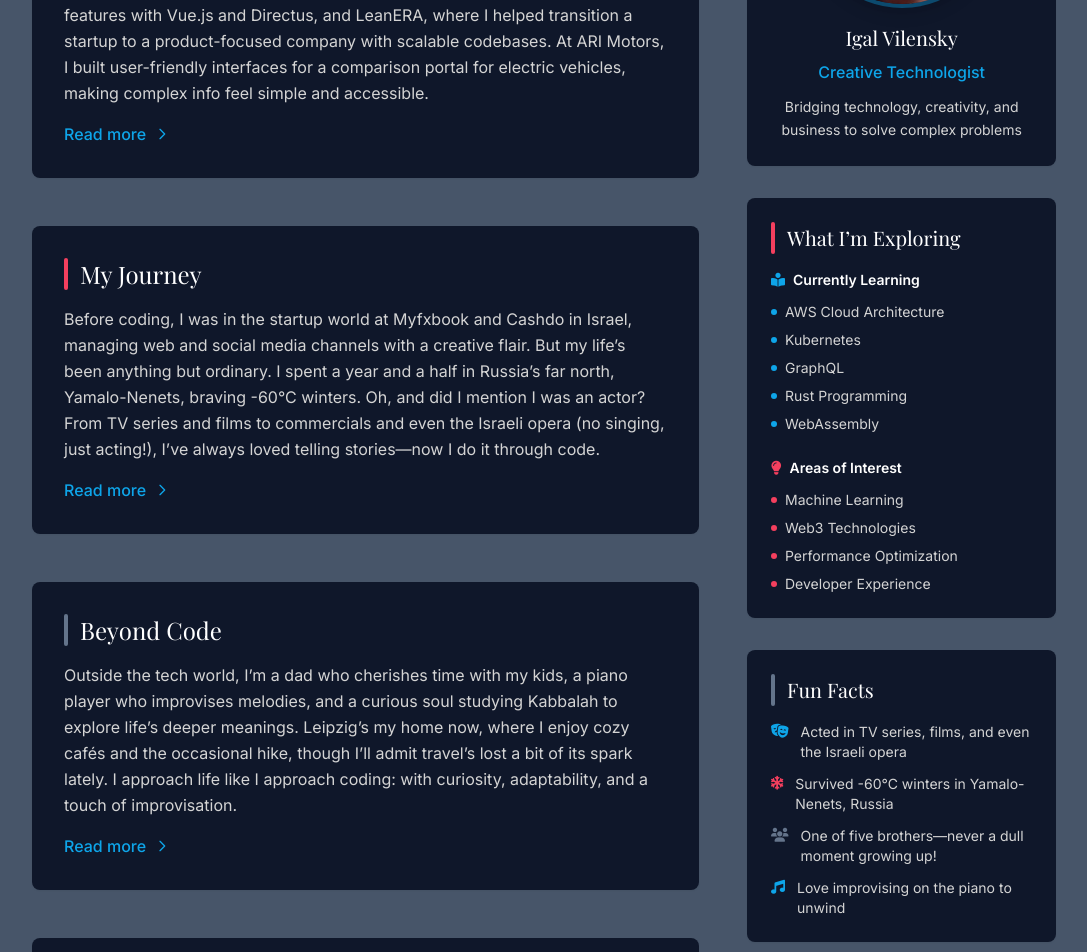
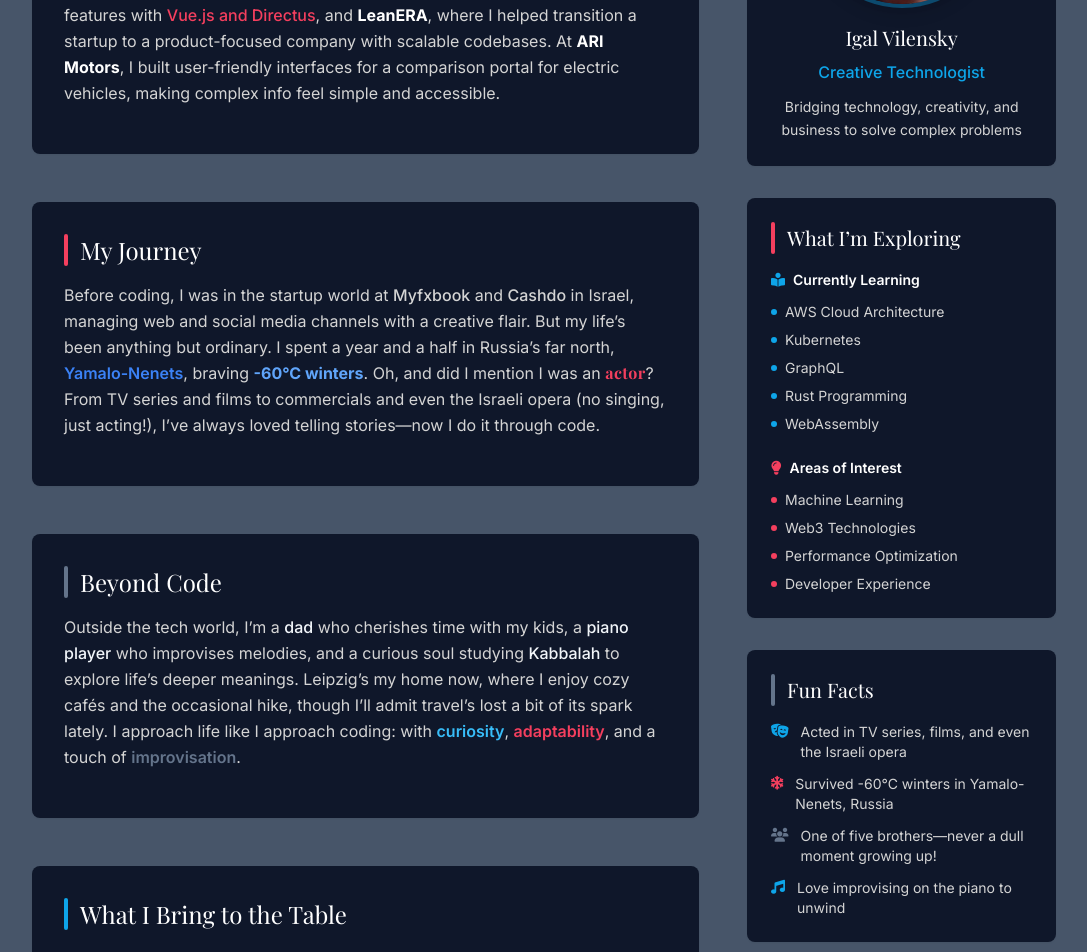
Before and after one commit to igalVilensky/igal-portfolio, a Nuxt app: page /about in a window 1280 px wide. Shown: the part 620-1572 px from the top of the page, without its empty margins (96-1183 px from the left). Built offline with nearby package versions, Linux system fonts and the light colour scheme; a web font is replaced by a local one.

Commit message:
feat: Embed about page content directly and remove associated modal components and logic.

```diff
--- a/app/pages/about.vue
+++ b/app/pages/about.vue
@@ -27,7 +27,7 @@
           <p
             class="text-lg sm:text-xl md:text-2xl text-neutral-600 dark:text-neutral-300 leading-relaxed max-w-3xl subtitle-anim"
           >
-            {{ $t("about.subtitle") }}
+            I’m a <span class="text-primary-600 dark:text-primary-400 font-bold">full-stack developer</span> with a knack for <span class="text-secondary-900 dark:text-white font-semibold">improvisation</span>, a love for creating tools that make life easier, and a colorful life story that spans continents and stages. Based in <span class="text-secondary-900 dark:text-white font-semibold">Leipzig, Germany</span>, I blend code with creativity to build apps that people love to use.
           </p>
         </div>
 
@@ -50,27 +50,8 @@
               <p
                 class="text-base text-neutral-600 dark:text-neutral-300 leading-relaxed mb-4"
               >
-                {{ $t("about.personalDesc1") }}
+                My journey in tech started in 2019, when I moved from <span class="font-medium text-secondary-800 dark:text-secondary-100">Israel to Germany</span>, just as I was about to dive into a dev course back home. By 2020, I was studying <span class="text-primary-600 dark:text-primary-400 font-semibold">web development</span> in Leipzig, and I haven’t looked back since. I love building things that make people’s lives easier—whether it’s a <span class="italic text-secondary-700 dark:text-secondary-200">sleek SaaS platform</span> or a responsive web app. I’ve worked on projects like <span class="font-bold text-secondary-900 dark:text-white">Flowplace</span>, where I crafted features with <span class="text-accent-500 font-medium">Vue.js and Directus</span>, and <span class="font-bold text-secondary-900 dark:text-white">LeanERA</span>, where I helped transition a startup to a product-focused company with scalable codebases. At <span class="font-bold text-secondary-900 dark:text-white">ARI Motors</span>, I built user-friendly interfaces for a comparison portal for electric vehicles, making complex info feel simple and accessible.
               </p>
-              <button
-                @click="openModal('introduction')"
-                class="inline-flex items-center gap-2 text-primary-500 hover:text-primary-600 dark:hover:text-primary-400 font-medium transition-colors group"
-              >
-                <span>Read more</span>
-                <svg
-                  class="w-4 h-4 group-hover:translate-x-1 transition-transform"
-                  fill="none"
-                  stroke="currentColor"
-                  viewBox="0 0 24 24"
-                >
-                  <path
-                    stroke-linecap="round"
-                    stroke-linejoin="round"
-                    stroke-width="2"
-                    d="M9 5l7 7-7 7"
-                  />
-                </svg>
-              </button>
             </div>
 
             <!-- Journey Card -->
@@ -88,27 +69,8 @@
               <p
                 class="text-base text-neutral-600 dark:text-neutral-300 leading-relaxed mb-4"
               >
-                {{ $t("about.personalDesc2") }}
+                Before coding, I was in the startup world at <span class="font-medium">Myfxbook</span> and <span class="font-medium">Cashdo</span> in Israel, managing web and social media channels with a creative flair. But my life’s been anything but ordinary. I spent a year and a half in Russia’s far north, <span class="text-blue-500 font-semibold">Yamalo-Nenets</span>, braving <span class="font-bold text-blue-600 dark:text-blue-400">-60°C winters</span>. Oh, and did I mention I was an <span class="text-accent-500 font-bold font-display tracking-wide">actor</span>? From TV series and films to commercials and even the Israeli opera (no singing, just acting!), I’ve always loved telling stories—now I do it through code.
               </p>
-              <button
-                @click="openModal('journey')"
-                class="inline-flex items-center gap-2 text-primary-500 hover:text-primary-600 dark:hover:text-primary-400 font-medium transition-colors group"
-              >
-                <span>Read more</span>
-                <svg
-                  class="w-4 h-4 group-hover:translate-x-1 transition-transform"
-                  fill="none"
-                  stroke="currentColor"
-                  viewBox="0 0 24 24"
-                >
-                  <path
-                    stroke-linecap="round"
-                    stroke-linejoin="round"
-                    stroke-width="2"
-                    d="M9 5l7 7-7 7"
-                  />
-                </svg>
-              </button>
             </div>
 
             <!-- Beyond Code Card -->
@@ -126,27 +88,8 @@
               <p
                 class="text-base text-neutral-600 dark:text-neutral-300 leading-relaxed mb-4"
               >
-                {{ $t("about.personalDesc3") }}
+                Outside the tech world, I’m a <span class="font-medium text-secondary-800 dark:text-secondary-100">dad</span> who cherishes time with my kids, a <span class="font-medium text-secondary-800 dark:text-secondary-100">piano player</span> who improvises melodies, and a curious soul studying <span class="font-medium text-secondary-800 dark:text-secondary-100">Kabbalah</span> to explore life’s deeper meanings. Leipzig’s my home now, where I enjoy cozy cafés and the occasional hike, though I’ll admit travel’s lost a bit of its spark lately. I approach life like I approach coding: with <span class="text-primary-600 dark:text-primary-400 font-semibold">curiosity</span>, <span class="text-accent-500 font-semibold">adaptability</span>, and a touch of <span class="text-secondary-500 font-semibold">improvisation</span>.
               </p>
-              <button
-                @click="openModal('beyondCode')"
-                class="inline-flex items-center gap-2 text-primary-500 hover:text-primary-600 dark:hover:text-primary-400 font-medium transition-colors group"
-              >
-                <span>Read more</span>
-                <svg
-                  class="w-4 h-4 group-hover:translate-x-1 transition-transform"
-                  fill="none"
-                  stroke="currentColor"
-                  viewBox="0 0 24 24"
-                >
-                  <path
-                    stroke-linecap="round"
-                    stroke-linejoin="round"
-                    stroke-width="2"
-                    d="M9 5l7 7-7 7"
-                  />
-                </svg>
-              </button>
             </div>
 
             <!-- Skills Section -->
@@ -441,83 +384,7 @@
           </div>
         </div>
 
-        <!-- Modal -->
-        <Transition
-          @enter="onModalEnter"
-          @leave="onModalLeave"
-          :css="false"
-        >
-          <div
-            v-if="showModal"
-            class="fixed inset-0 bg-black/60 backdrop-blur-sm z-50 flex items-center justify-center p-4"
-            @click="closeModal"
-          >
-            <div
-              class="relative w-[90%] md:w-full max-w-2xl max-h-[85vh] overflow-y-auto bg-white dark:bg-secondary-800 rounded-xl shadow-2xl modal-content"
-              @click.stop
-            >
-              <div
-                class="sticky top-0 bg-white dark:bg-secondary-800 border-b border-neutral-200 dark:border-secondary-900 px-6 py-4 flex items-center justify-between"
-              >
-                <h3
-                  class="text-xl font-display text-secondary-900 dark:text-white"
-                >
-                  {{
-                    activeModal === "introduction"
-                      ? $t("about.personalTitle")
-                      : activeModal === "journey"
-                      ? $t("about.journeyTitle")
-                      : $t("about.beyondCodeTitle")
-                  }}
-                </h3>
-                <button
-                  @click="closeModal"
-                  class="w-8 h-8 rounded-lg flex items-center justify-center text-neutral-600 dark:text-neutral-300 hover:bg-neutral-100 dark:hover:bg-secondary-900 transition-colors"
-                >
-                  <svg
-                    class="w-5 h-5"
-                    fill="none"
-                    stroke="currentColor"
-                    viewBox="0 0 24 24"
-                  >
-                    <path
-                      stroke-linecap="round"
-                      stroke-linejoin="round"
-                      stroke-width="2"
-                      d="M6 18L18 6M6 6l12 12"
-                    />
-                  </svg>
-                </button>
-              </div>
 
-              <div class="p-6">
-                <div v-if="activeModal === 'introduction'">
-                  <p
-                    class="text-base text-neutral-600 dark:text-neutral-300 leading-relaxed"
-                  >
-                    {{ $t("about.personalDesc1") }}
-                  </p>
-                </div>
-
-                <div v-if="activeModal === 'journey'">
-                  <p
-                    class="text-base text-neutral-600 dark:text-neutral-300 leading-relaxed"
-                  >
-                    {{ $t("about.personalDesc2") }}
-                  </p>
-                </div>
-
-                <div v-if="activeModal === 'beyondCode'">
-                  <p
-                    class="text-base text-neutral-600 dark:text-neutral-300 leading-relaxed"
-                  >
-                    {{ $t("about.personalDesc3") }}
-                  </p>
-                </div>
-              </div>
-            </div>
-          </div>
-        </Transition>
       </div>
     </div>
   </section>
@@ -534,10 +401,6 @@ import { ScrollTrigger } from 'gsap/ScrollTrigger';
 
 const { t } = useI18n();
 const colorMode = useColorMode();
-
-// Modal state
-const showModal = ref(false);
-const activeModal = ref<string | null>(null);
 
 // Skills data
 const frontendSkills = [
@@ -583,58 +446,6 @@ const interests = [
   "Performance Optimization",
   "Developer Experience",
 ];
-
-// Modal controls
-const openModal = (modalType: string) => {
-  activeModal.value = modalType;
-  showModal.value = true;
-};
-
-const closeModal = () => {
-  activeModal.value = null;
-  showModal.value = false;
-};
-
-// Modal Animations
-const onModalEnter = (el: Element, done: () => void) => {
-  const modalContent = el.querySelector('.modal-content');
-
-  gsap.set(el, { opacity: 0 });
-  gsap.set(modalContent, {
-    scale: 0.5,
-    rotationX: 45,
-    y: 100,
-    opacity: 0,
-    transformPerspective: 1000
-  });
-
-  const tl = gsap.timeline({ onComplete: done });
-
-  tl.to(el, { opacity: 1, duration: 0.3 })
-    .to(modalContent, {
-      scale: 1,
-      rotationX: 0,
-      y: 0,
-      opacity: 1,
-      duration: 0.6,
-      ease: "back.out(1.7)"
-    }, "-=0.2");
-};
-
-const onModalLeave = (el: Element, done: () => void) => {
-  const modalContent = el.querySelector('.modal-content');
-
-  const tl = gsap.timeline({ onComplete: done });
-
-  tl.to(modalContent, {
-      scale: 0.8,
-      opacity: 0,
-      y: -50,
-      duration: 0.4,
-      ease: "power2.in"
-    })
-    .to(el, { opacity: 0, duration: 0.3 }, "-=0.2");
-};
 
 // Navigate to contact page
 const scrollToContact = () => {
```
